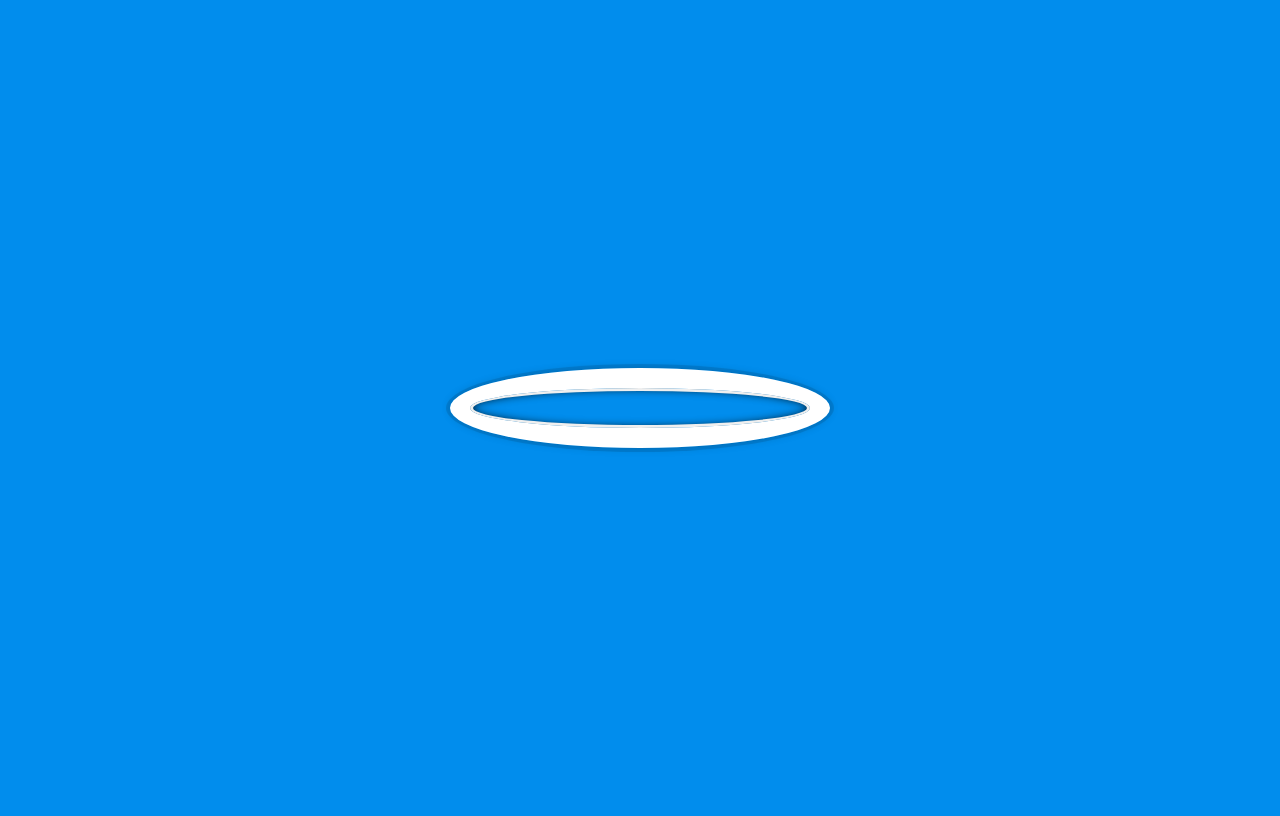
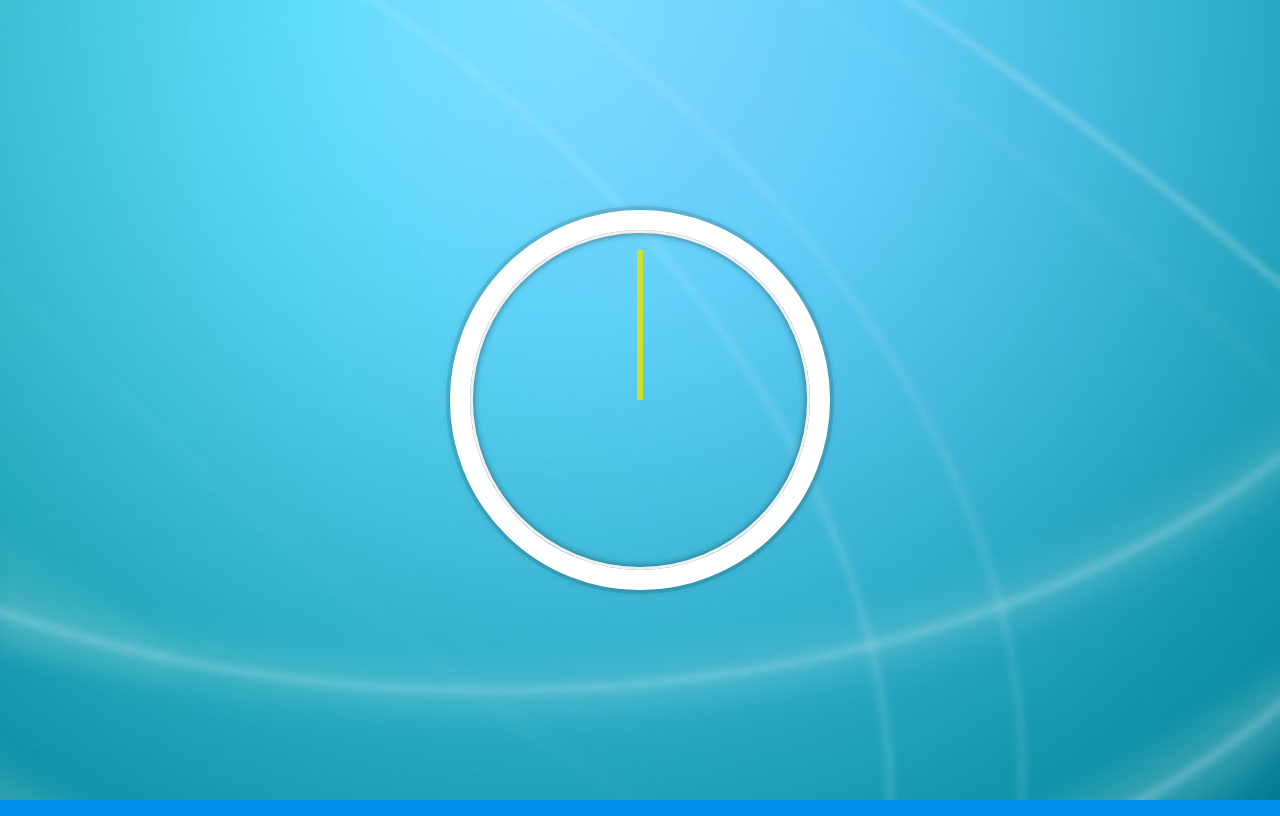
Before and after one commit to Nyaundi/Build-a-CSS-JS-CLOCK-Pure-Js-vanilla, a plain HTML site: page index.html in a window 1280 px wide. Drawn offline with Linux system fonts and the light colour scheme.

Commit message:
The styling looks god

```diff
--- a/style.css
+++ b/style.css
@@ -1,41 +1,44 @@
-html{
-    background: #018DED;
+html {
+	/* background: #018DED url(https://images.freeimages.com/images/large-previews/5eb/more-photo-file-2-1169682.jpg); */
+	background: #018ded url(./background.jpg);
 	background-size: cover;
 	font-family: 'helvetica neue';
 	text-align: center;
 	font-size: 10px;
 }
-
-body{
+body {
+	margin: 0;
 	font-size: 2rem;
 	display: flex;
 	flex: 1;
 	min-height: 100vh;
 	align-items: center;
 }
-
-.clock{
+.clock {
 	width: 30rem;
-    height: 30 rem;
+	height: 30rem;
 	border: 20px solid white;
 	border-radius: 50%;
 	margin: 50px auto;
 	position: relative;
 	padding: 2rem;
-    box-shadow:
-        0 0 0px 4px rgba(0, 0, 0, 0.1),
-        inset 0 0 0 3px #efefef,
-        inset 0 0 10px black,
-        0 0 10px rgba(0, 0, 0, 0.2);
+	box-shadow: 0 0 0 4px rgba(0, 0, 0, 0.1), inset 0 0 0 3px #efefef,
+		inset 0 0 10px black, 0 0 10px rgba(0, 0, 0, 0.2);
 }
-
 .clock-face {
 	position: relative;
 	width: 100%;
 	height: 100%;
-    transform: translateY(-3px);
+	transform: translateY(-3px); /* account for the height of the clock hands */
 }
-
-.hand{
-    width:
+.hand {
+	width: 50%;
+	height: 6px;
+	background: rgb(207, 224, 46);
+	position: absolute;
+	top: 50%;
+	transform-origin: 100%;
+	transform: rotate(90deg);
+	transition: all 0.05s;
+	transition-timing-function: cubic-bezier(0.1, 2.7, 0.58, 1);
 }
```
Also changed, not shown: background.jpg (added). Lines whose indentation alone changed are shown as unchanged.
